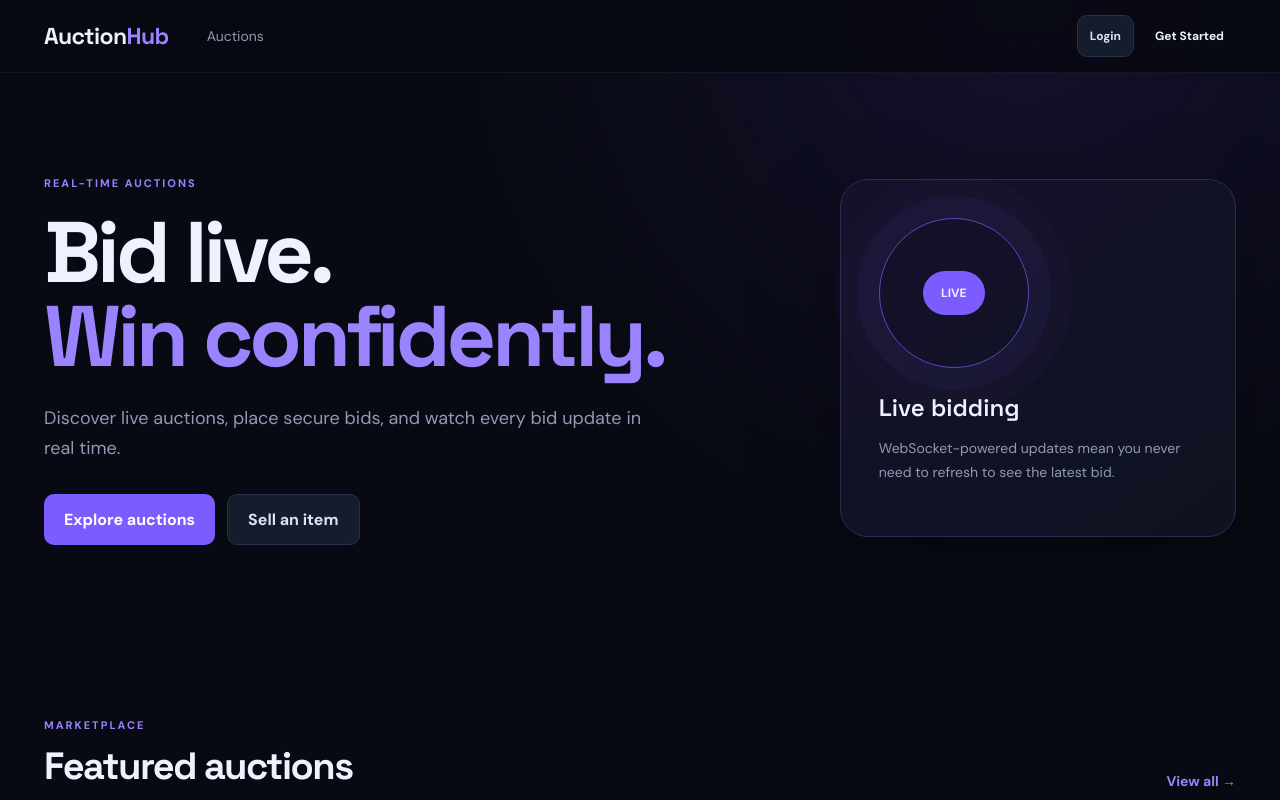
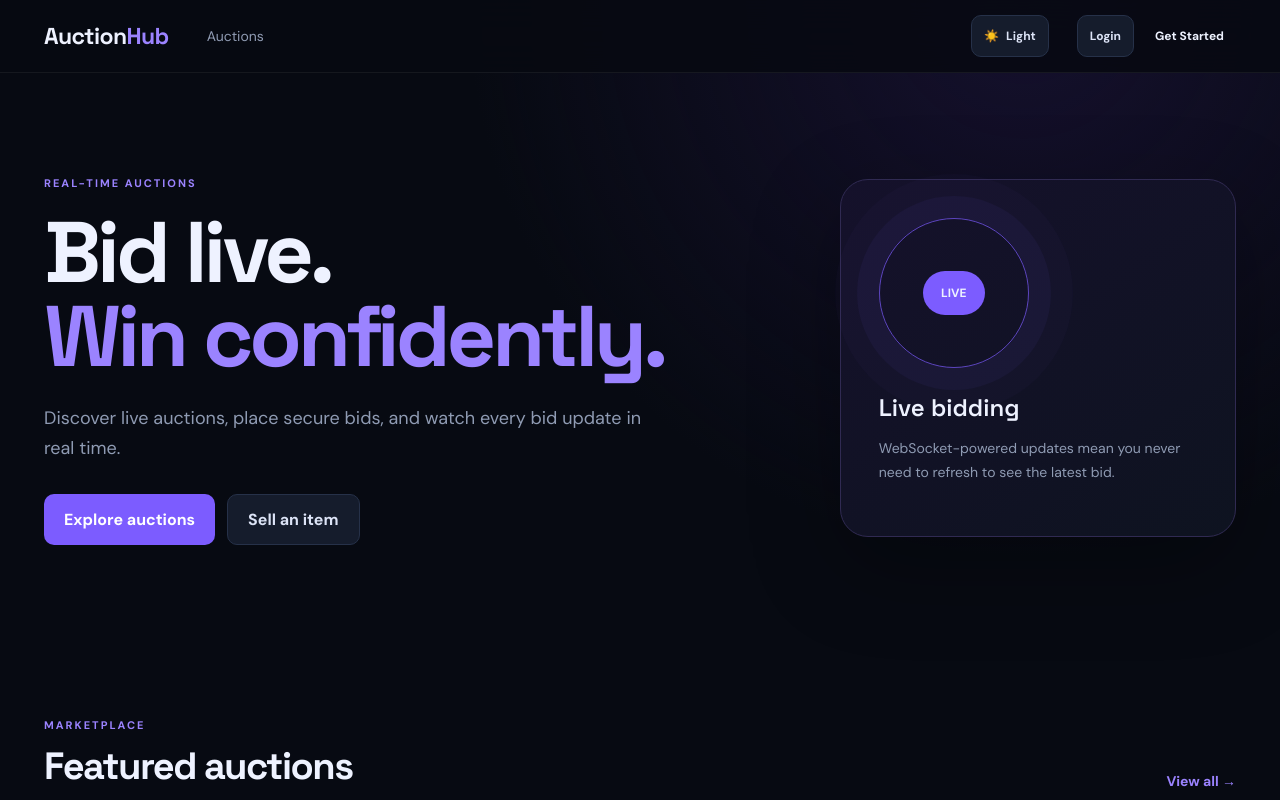
Before and after one commit to gvdkreddy/RealTime-Auction-Bidding-System, a React (Vite) app in the folder frontend/: page / in a window 1280 px wide. Shown: the top 800 px of the page. Built offline with nearby package versions, Linux system fonts and the light colour scheme; no server answers.

Commit message:
Add theme toggle functionality to Navbar

```diff
--- a/frontend/src/components/common/Navbar.jsx
+++ b/frontend/src/components/common/Navbar.jsx
@@ -1,4 +1,4 @@
-
+import { useTheme } from "../../context/ThemeContext";
 import { Link, NavLink, useNavigate } from "react-router-dom";
 import { useAuth } from "../../context/AuthContext";
 import { formatCurrency } from "../../utils/formatCurrency";
@@ -8,7 +8,7 @@ export default function Navbar() {
   const { user, isAuthenticated, logout } = useAuth();
   const navigate = useNavigate();
   const [menuOpen, setMenuOpen] = useState(false);
-
+  const { theme, toggleTheme } = useTheme();
   const doLogout = () => {
     setMenuOpen(false);
     logout();
@@ -57,11 +57,24 @@ export default function Navbar() {
           )}
         </nav>
 
+          <button
+          type="button"
+          className="btn small secondary theme-toggle"
+          onClick={toggleTheme}
+          aria-label={`Switch to ${theme === "dark" ? "light" : "dark"} mode`}
+          title="Toggle theme"
+        >
+          {theme === "dark" ? "☀️" : "🌙"}
+          <span className="theme-label">
+            {theme === "dark" ? "Light" : "Dark"}
+          </span>
+        </button>
+
         <div className="nav-user">
           {isAuthenticated ? (
             <>
               <span className="wallet-pill">
-                ₹{formatCurrency(user?.balance ?? 0)} available
+                {formatCurrency(user?.balance ?? 0)} available
               </span>
 
               <button
```
